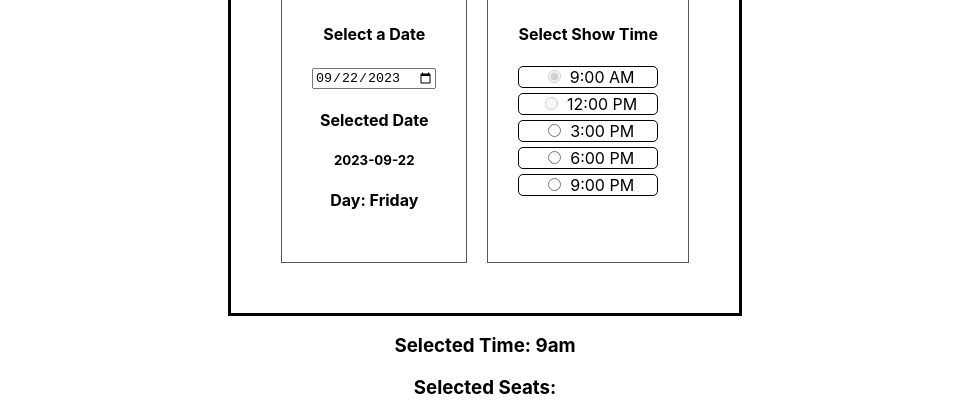
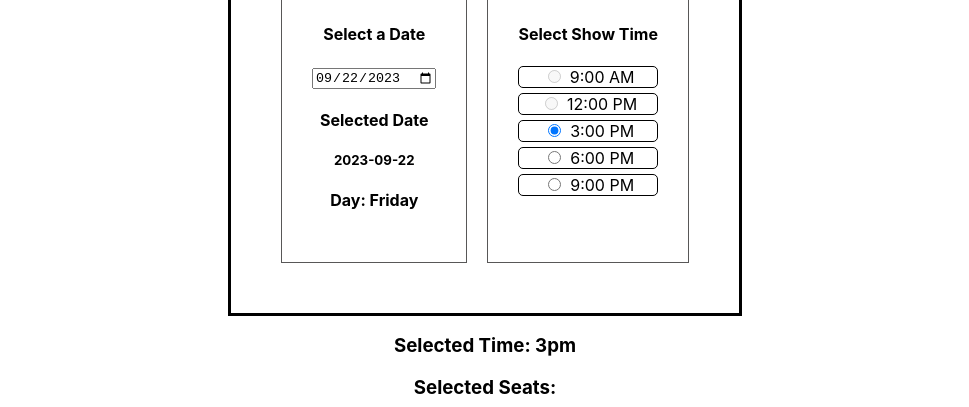
Before and after one commit to Swapnilchavan13/ticketbooking, a React (Create React App) app in the folder ticketbooking/: page / in a window 1280 px wide. Shown: the part 1737-2144 px from the top of the page, without its empty margins (155-1124 px from the left). Built offline with nearby package versions, Linux system fonts and the light colour scheme; no server answers.

Commit message:
by default show time can be selected

```diff
--- a/ticketbooking/src/Components/BookingSystem.jsx
+++ b/ticketbooking/src/Components/BookingSystem.jsx
@@ -33,6 +33,7 @@ export const BookingSystem = () => {
 
  /////////show time///////
 //  const [selectedShowTime, setSelectedShowTime] = useState('defaultTime');
+const [selectedShowTime, setSelectedShowTime] = useState(null);
  const [showTimes, setShowTimes] = useState([
    { value: "9am", tm:9, label: "9:00 AM" },
    { value: "12pm", tm:12, label: "12:00 PM" },
@@ -43,17 +44,18 @@ export const BookingSystem = () => {
 
   // Find the first non-disabled show time value
   const firstNonDisabledShowTime = showTimes.find((time) => !time.disabled);
-  console.log(firstNonDisabledShowTime.value)
+  // console.log(firstNonDisabledShowTime.value)
 
  useEffect(() => {
 
+   setSelectedShowTime(firstNonDisabledShowTime.value)
     // Disable the radio buttons for show times that have already passed
     const updatedShowTimes = showTimes.map((time) => {
       const showTime = new Date()
       const currentTime = showTime.getHours()
       // console.log(currentTime)
       time.disabled = time.tm <= currentTime;
-      console.log(time)
+      // console.log(time)
       return time;
     });
 
@@ -62,7 +64,6 @@ export const BookingSystem = () => {
 
 
   // Set selectedShowTime to the value of the first non-disabled show time, or null if none are available
-  const [selectedShowTime, setSelectedShowTime] = useState(firstNonDisabledShowTime.value);
 
 
  const handleShowTimeChange = (event) => {
@@ -166,8 +167,6 @@ const fetchBookedSeatsFromAPI = async (dayy, selectedShowTime) => {
       // Handle the case where no show time is selected
       alert("Please select a show time");
     }
-
-
 
     if (selectedSeats.length > 0) {
       navigate('/details');
```
